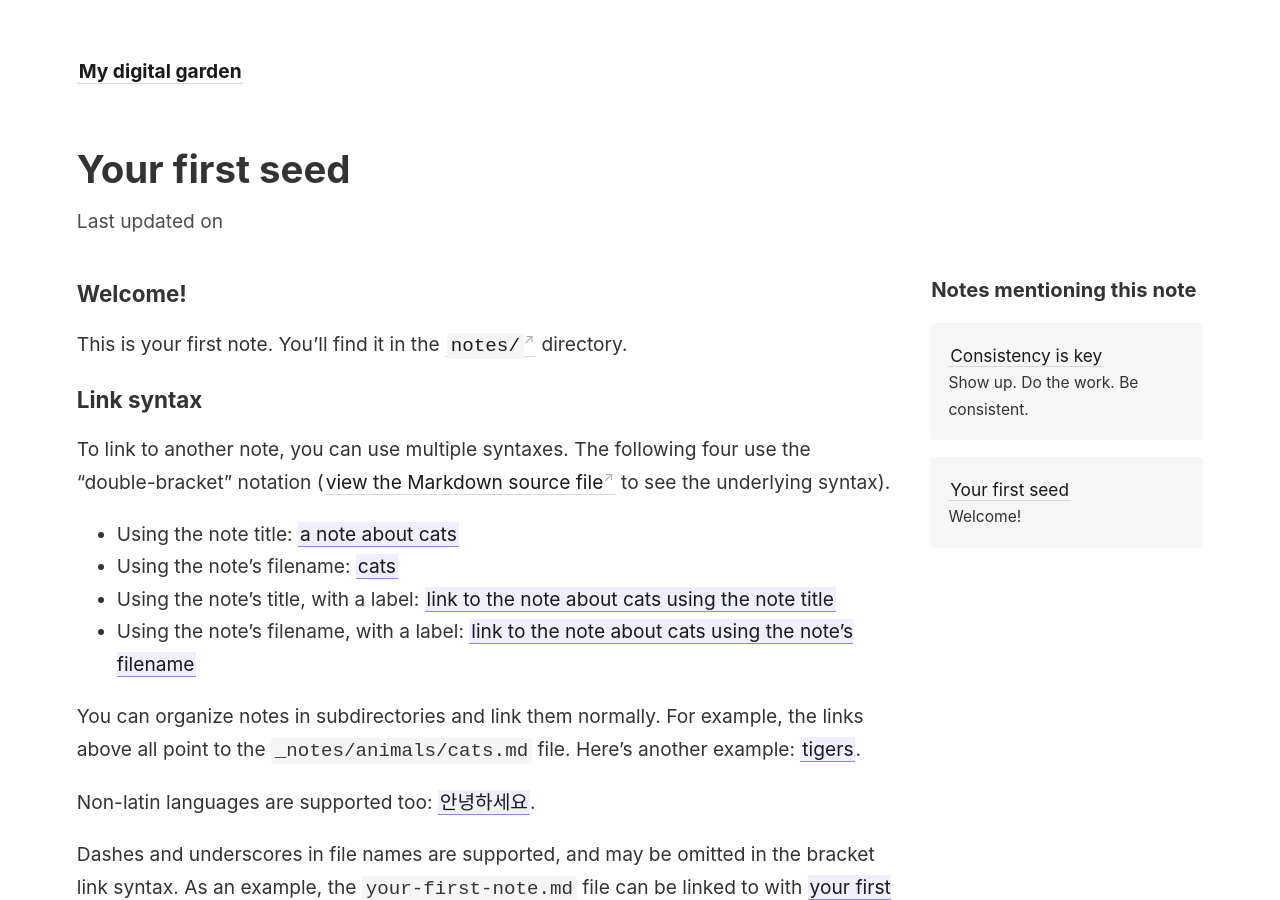
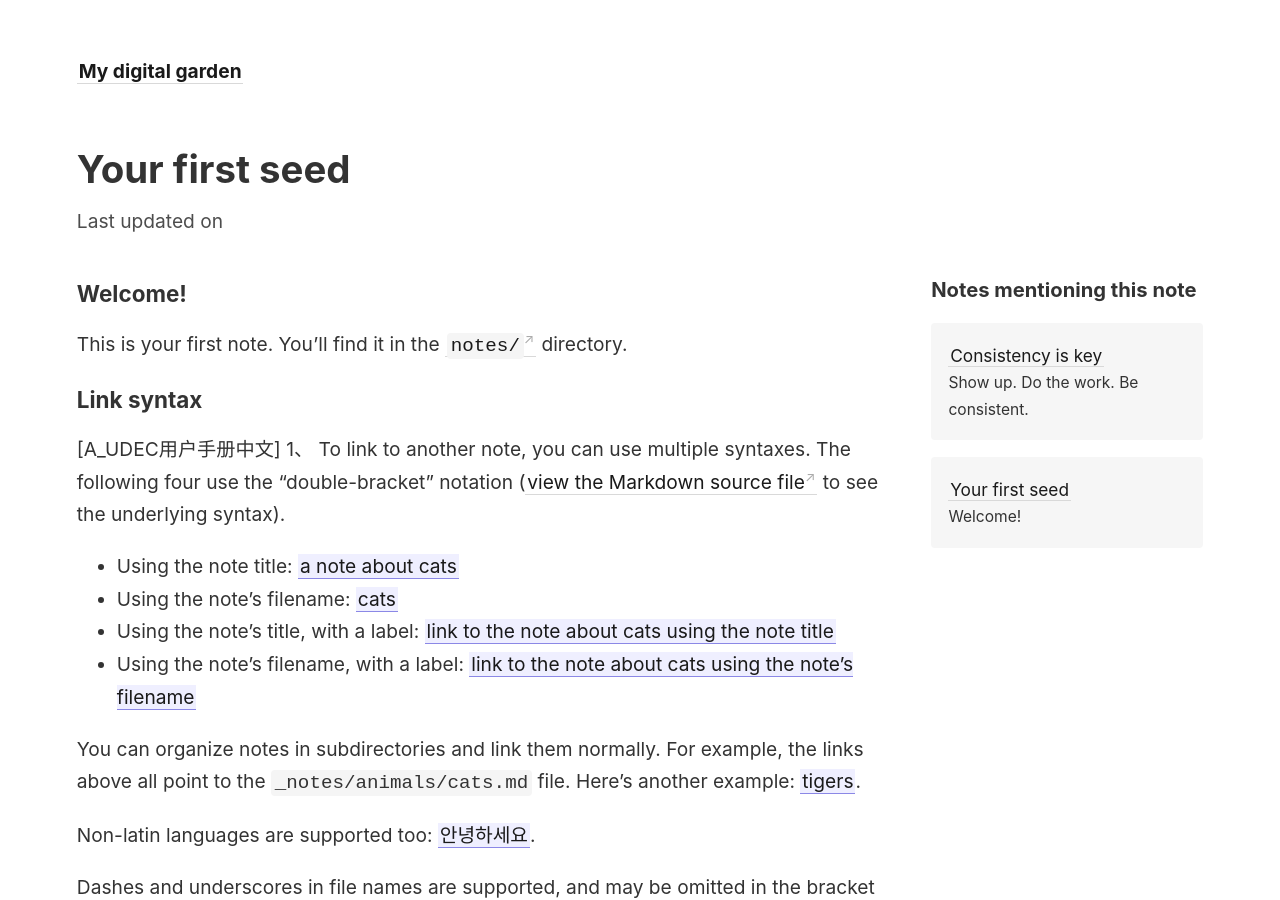
Before and after one commit to zuiyu666/-, a Jekyll site: the page built from _notes/your-first-note.md, in a window 1280 px wide and 900 px high. Built offline with Jekyll 4.4.1, drawn with Linux system fonts in a browser that asks for light colours.

Commit message:
Update your-first-note.md

```diff
--- a/_notes/your-first-note.md
+++ b/_notes/your-first-note.md
@@ -7,7 +7,8 @@ title: Your first seed
 This is your first note. You'll find it in the [`notes/`](https://github.com/maximevaillancourt/digital-garden-jekyll-template/tree/master/_notes) directory.
 
 ### Link syntax
-
+[A_UDEC用户手册中文]
+1、
 To link to another note, you can use multiple syntaxes. The following four use the "double-bracket" notation ([view the Markdown source file](https://github.com/maximevaillancourt/digital-garden-jekyll-template/blob/master/_notes/your-first-note.md#link-syntax) to see the underlying syntax).
 
 - Using the note title: [[a note about cats]]
```
